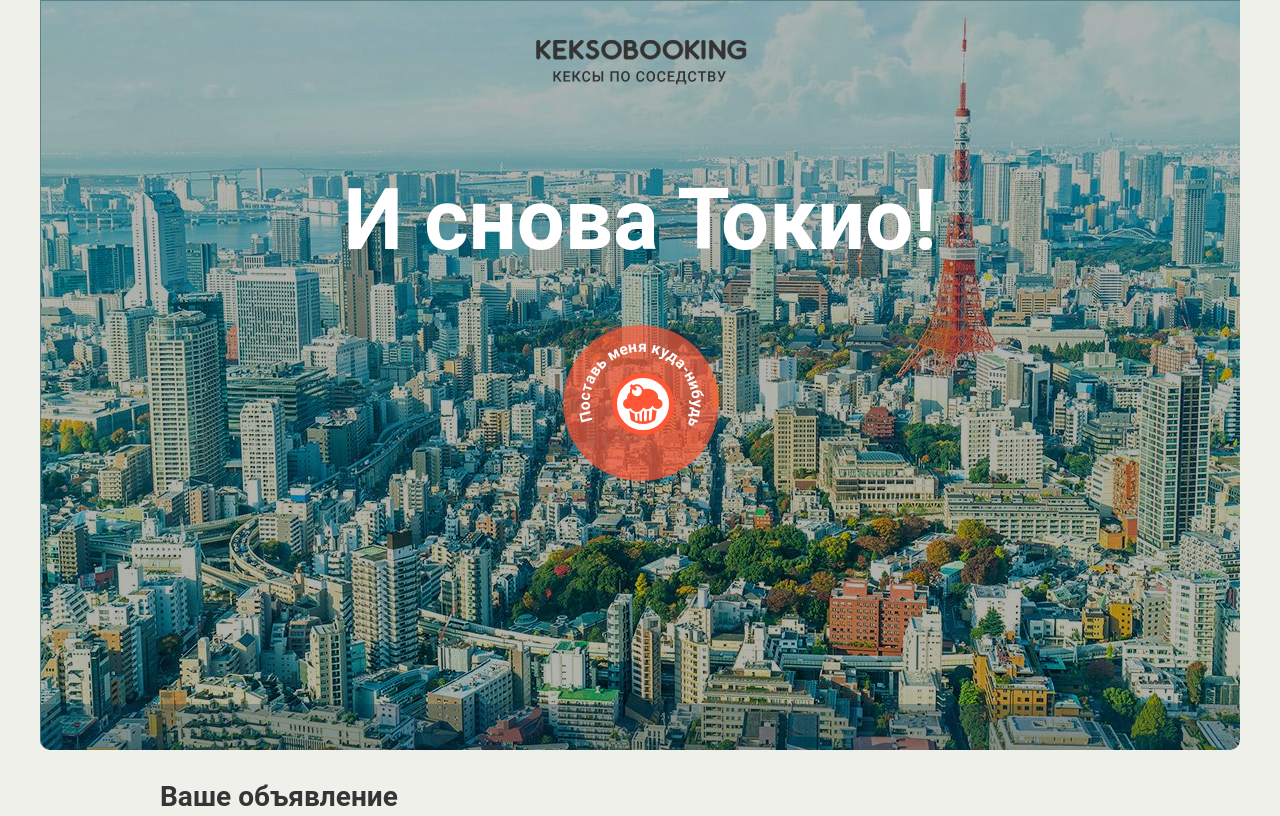
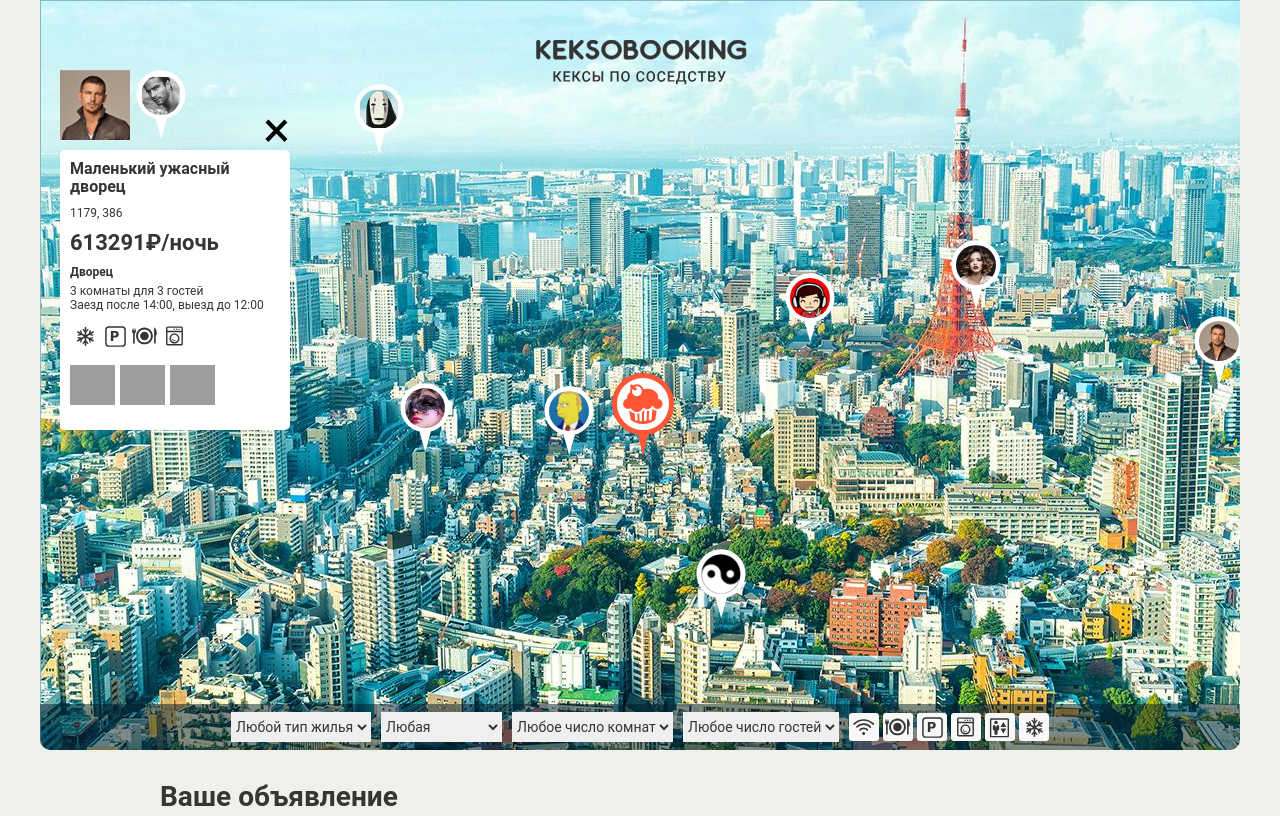
Before and after one commit to alisam1/111572-keksobooking, a website: page index.html in a window 1280 px wide. Shown: the top 816 px of the page. Drawn offline with Linux system fonts and the light colour scheme; grey boxes are pictures that could not be loaded; files whose address does not match are found by name.

Commit message:
module3-task1

```diff
--- a/index.html
+++ b/index.html
@@ -248,6 +248,6 @@
     </div>
   </template>
 
-
+<script src="js/map.js"></script>
 </body>
 </html>
--- /dev/null
+++ b/js/map.js
@@ -0,0 +1,235 @@
+'use strict';
+
+var NUMBER_OF_OBJECTS = 8;
+var NUMBERS = getMixedArray([1, 2, 3, 4, 5, 6, 7, 8]);
+var TITLES = getMixedArray([
+  'Большая уютная квартира',
+  'Маленькая неуютная квартира',
+  'Огромный прекрасный дворец',
+  'Маленький ужасный дворец',
+  'Красивый гостевой домик',
+  'Некрасивый негостеприимный домик',
+  'Уютное бунгало далеко от моря',
+  'Неуютное бунгало по колено в воде'
+]);
+var MIN_PRICE = 1000;
+var MAX_PRICE = 1000000;
+var TYPES = [
+  'palace',
+  'flat',
+  'house',
+  'bungalo'
+];
+var MIN_NUMBER_OF_ROOMS = 1;
+var MAX_NUMBER_OF_ROOMS = 5;
+var MIN_NUMBER_OF_GUESTS = 1;
+var MAX_NUMBER_OF_GUESTS = 3;
+var MIN_CHECK_HOUR = 12;
+var MAX_CHECK_HOUR = 14;
+var FEATURES = [
+  'wifi',
+  'dishwasher',
+  'parking',
+  'washer',
+  'elevator',
+  'conditioner'
+];
+var PHOTOS = [
+  'http://o0.github.io/assets/images/tokyo/hotel1.jpg',
+  'http://o0.github.io/assets/images/tokyo/hotel2.jpg',
+  'http://o0.github.io/assets/images/tokyo/hotel3.jpg'
+];
+var X_MIN = 0;
+var X_MAX = 1200;
+var Y_MIN = 130;
+var Y_MAX = 630;
+var PIN_WIDTH = 50;
+var PIN_HEIGHT = 70;
+var CARD_PHOTO_WIDTH = 45;
+var CARD_PHOTO_HEIGTH = 40;
+var map = document.querySelector('.map');
+var pinTemplate = document.querySelector('#pin').content.querySelector('.map__pin');
+var cardTemplate = document.querySelector('#card').content.querySelector('.map__card');
+var pinsContainer = document.querySelector('.map__pins');
+
+function getRandomInteger(min, max) {
+  var rand = min - 0.5 + Math.random() * (max - min + 1);
+  return Math.round(rand);
+}
+
+function getMixedArray(array) {
+  var originalArray = array.slice(0);
+  var mixedArray = [];
+  for (var i = 0; i < array.length; i++) {
+    var randomIndex = getRandomInteger(0, originalArray.length - 1);
+    mixedArray[i] = originalArray[randomIndex];
+    originalArray.splice(randomIndex, 1);
+  }
+  return mixedArray;
+}
+
+function getRandomLengthArray(array) {
+  var randomLength = getRandomInteger(1, array.length);
+  return array.slice(0, randomLength);
+}
+
+function getRandomLengthMixedArray(array) {
+  return getRandomLengthArray(getMixedArray(array));
+}
+
+function getCardType(type) {
+  var translatedType = 'Нечто';
+  switch (type) {
+    case 'flat':
+      translatedType = 'Квартира';
+      break;
+    case 'bungalo':
+      translatedType = 'Бунгало';
+      break;
+    case 'house':
+      translatedType = 'Дом';
+      break;
+    case 'palace':
+      translatedType = 'Дворец';
+      break;
+  }
+  return translatedType;
+}
+
+function getCardCapacityRooms(rooms) {
+  var cardCapacityRooms = ' комнаты для ';
+  if (rooms === 1) {
+    cardCapacityRooms = ' комната для ';
+  }
+  if (rooms >= 5) {
+    cardCapacityRooms = ' комнат для ';
+  }
+  return cardCapacityRooms;
+}
+
+function generateObject(i) {
+  var location = {
+    x: getRandomInteger(X_MIN, X_MAX),
+    y: getRandomInteger(Y_MIN, Y_MAX)
+  };
+  var object = {
+    author: {
+      avatar: 'img/avatars/user0' + NUMBERS[i] + '.png'
+    },
+    offer: {
+      title: TITLES[i],
+      address: location.x + ', ' + location.y,
+      price: getRandomInteger(MIN_PRICE, MAX_PRICE),
+      type: TYPES[getRandomInteger(0, TYPES.length - 1)],
+      rooms: getRandomInteger(MIN_NUMBER_OF_ROOMS, MAX_NUMBER_OF_ROOMS),
+      guests: getRandomInteger(MIN_NUMBER_OF_GUESTS, MAX_NUMBER_OF_GUESTS),
+      checkin: getRandomInteger(MIN_CHECK_HOUR, MAX_CHECK_HOUR) + ':00',
+      checkout: getRandomInteger(MIN_CHECK_HOUR, MAX_CHECK_HOUR) + ':00',
+      description: '',
+      features: getRandomLengthMixedArray(FEATURES),
+      photos: getMixedArray(PHOTOS)
+    },
+    location: location
+  };
+  return object;
+}
+
+function generateData() {
+  var array = [];
+
+  for (var i = 0; i < NUMBER_OF_OBJECTS; i++) {
+    array[i] = generateObject(i);
+  }
+  return array;
+}
+
+function createPin(example) {
+  var pin = pinTemplate.cloneNode(true);
+  pin.style.left = example.location.x - PIN_WIDTH / 2 + 'px';
+  pin.style.top = example.location.y - PIN_HEIGHT + 'px';
+  var pinImage = pin.querySelector('img');
+  pinImage.src = example.author.avatar;
+  pinImage.alt = example.offer.title;
+  return pin;
+}
+
+function renderPins(data) {
+  var fragment = document.createDocumentFragment();
+  for (var i = 0; i < data.length; i++) {
+    var newPin = createPin(data[i]);
+    fragment.appendChild(newPin);
+  }
+  pinsContainer.appendChild(fragment);
+}
+
+function createFeature(item) {
+  var cardFeaturesItem = document.createElement('li');
+  cardFeaturesItem.classList.add('popup__feature');
+  var cardFeaturesItemClass = 'popup__feature--' + item;
+  cardFeaturesItem.classList.add(cardFeaturesItemClass);
+  return cardFeaturesItem;
+}
+
+function createFeaturesList(array) {
+  var fragment = document.createDocumentFragment();
+  for (var i = 0; i < array.length; i++) {
+    fragment.appendChild(createFeature(array[i]));
+  }
+  return fragment;
+}
+
+function createPhoto(item) {
+  var cardPhoto = document.createElement('img');
+  cardPhoto.classList.add('popup__photo');
+  cardPhoto.width = CARD_PHOTO_WIDTH.toString();
+  cardPhoto.height = CARD_PHOTO_HEIGTH.toString();
+  cardPhoto.alt = 'Фотография жилья';
+  cardPhoto.src = item;
+  return cardPhoto;
+}
+
+function createPhotosList(array) {
+  var fragment = document.createDocumentFragment();
+  for (var i = 0; i < array.length; i++) {
+    fragment.appendChild(createPhoto(array[i]));
+  }
+  return fragment;
+}
+
+function createCard(example) {
+  var card = cardTemplate.cloneNode(true);
+  var cardImage = card.querySelector('.popup__avatar');
+  var cardTitle = card.querySelector('.popup__title');
+  var cardAddress = card.querySelector('.popup__text--address');
+  var cardPrice = card.querySelector('.popup__text--price');
+  var cardType = card.querySelector('.popup__type');
+  var cardCapacity = card.querySelector('.popup__text--capacity');
+  var cardTime = card.querySelector('.popup__text--time');
+  var cardFeatures = card.querySelector('.popup__features');
+  var cardDescription = card.querySelector('.popup__description');
+  var cardPhotos = card.querySelector('.popup__photos');
+  cardImage.src = example.author.avatar;
+  cardTitle.textContent = example.offer.title;
+  cardAddress.textContent = example.offer.address;
+  cardPrice.innerHTML = example.offer.price + '&#x20bd;<span>/ночь</span>';
+  cardType.textContent = getCardType(example.offer.type);
+  cardCapacity.textContent = example.offer.rooms + getCardCapacityRooms(example.offer.rooms) + example.offer.guests + (example.offer.guests === 1 ? ' гостя' : ' гостей');
+  cardTime.textContent = 'Заезд после ' + example.offer.checkin + ', выезд до ' + example.offer.checkout;
+  cardFeatures.innerHTML = '';
+  cardFeatures.appendChild(createFeaturesList(example.offer.features));
+  cardDescription.textContent = example.offer.description;
+  cardPhotos.innerHTML = '';
+  cardPhotos.appendChild(createPhotosList(example.offer.photos));
+
+  return card;
+}
+
+function renderCard(card) {
+  map.insertBefore(card, map.querySelector('.map__filters-container'));
+}
+
+var data = generateData();
+map.classList.remove('map--faded');
+renderPins(data);
+var card = createCard(data[0]);
+renderCard(card);
```
